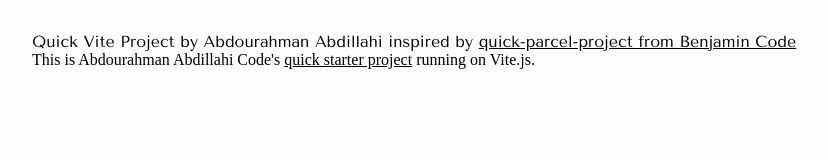
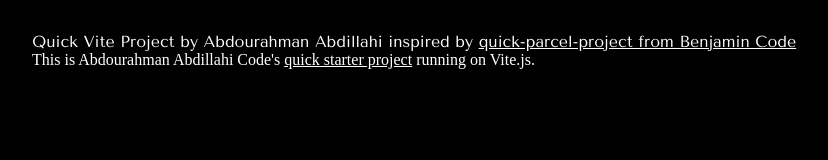
Before and after one commit to Captain-iiro/quick-vite-project, a website built with Vite: page index.html in a window 1280 px wide. Shown: the whole page, without its empty margins (0-828 px from the left). Built offline with nearby package versions, Linux system fonts and the light colour scheme; a web font is replaced by a local one.

Commit message:
first commit

```diff
--- a/src/main.scss
+++ b/src/main.scss
@@ -1,5 +1,5 @@
-@import 'scss/reset';
-@import 'scss/base';
+@use './scss/_reset';
+@use './scss/_base';
 
 body {
   padding: 32px;
--- a/src/scss/_base.scss
+++ b/src/scss/_base.scss
@@ -1,7 +1,8 @@
 body {
     font-family: 'eesti';
     font-size: 16px;
-    background: #FDFDFD;
+    background: #000;
+    color: #fff;
     font-family: 'Fanwood Text', serif;
 
 }
```
